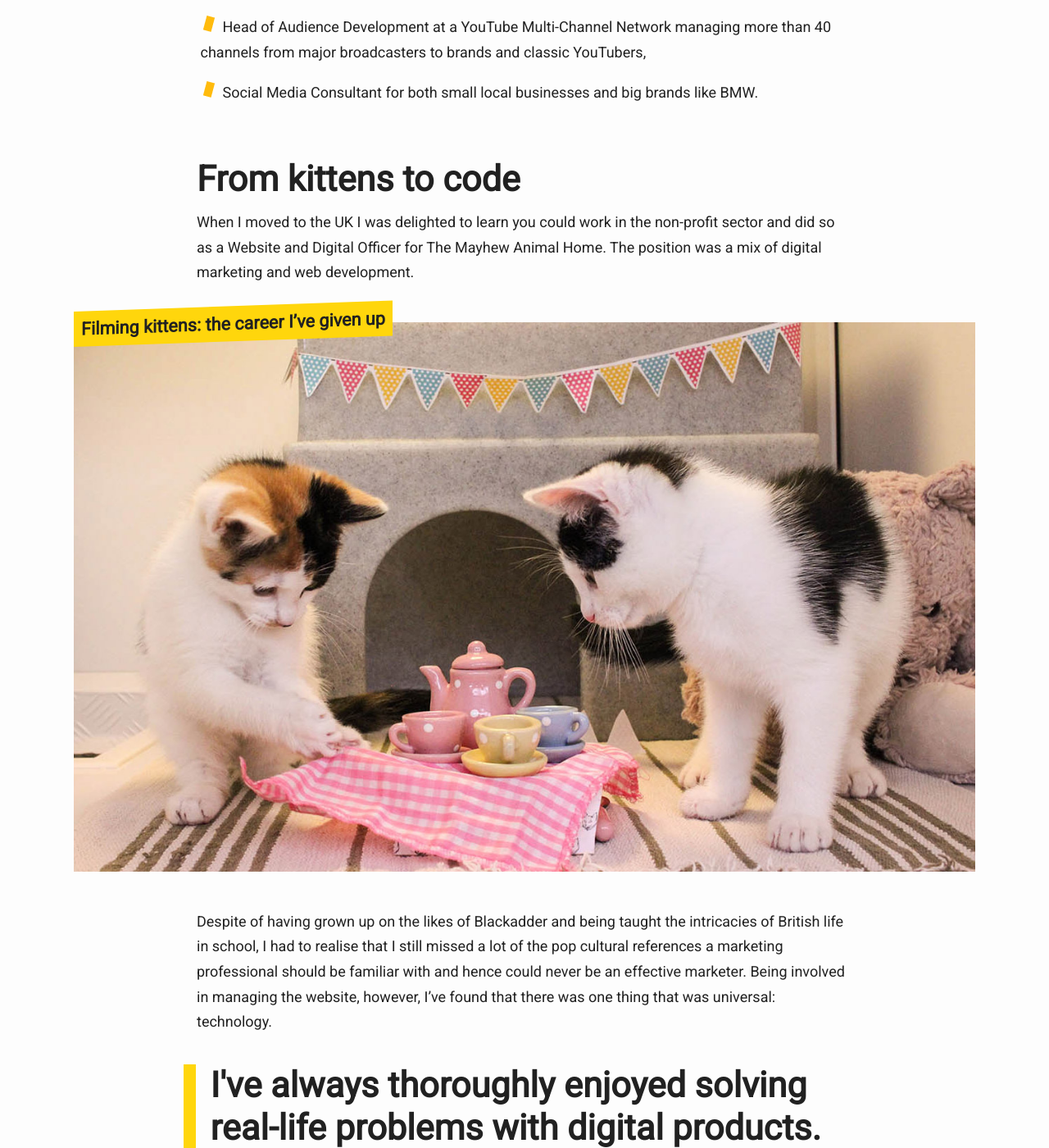
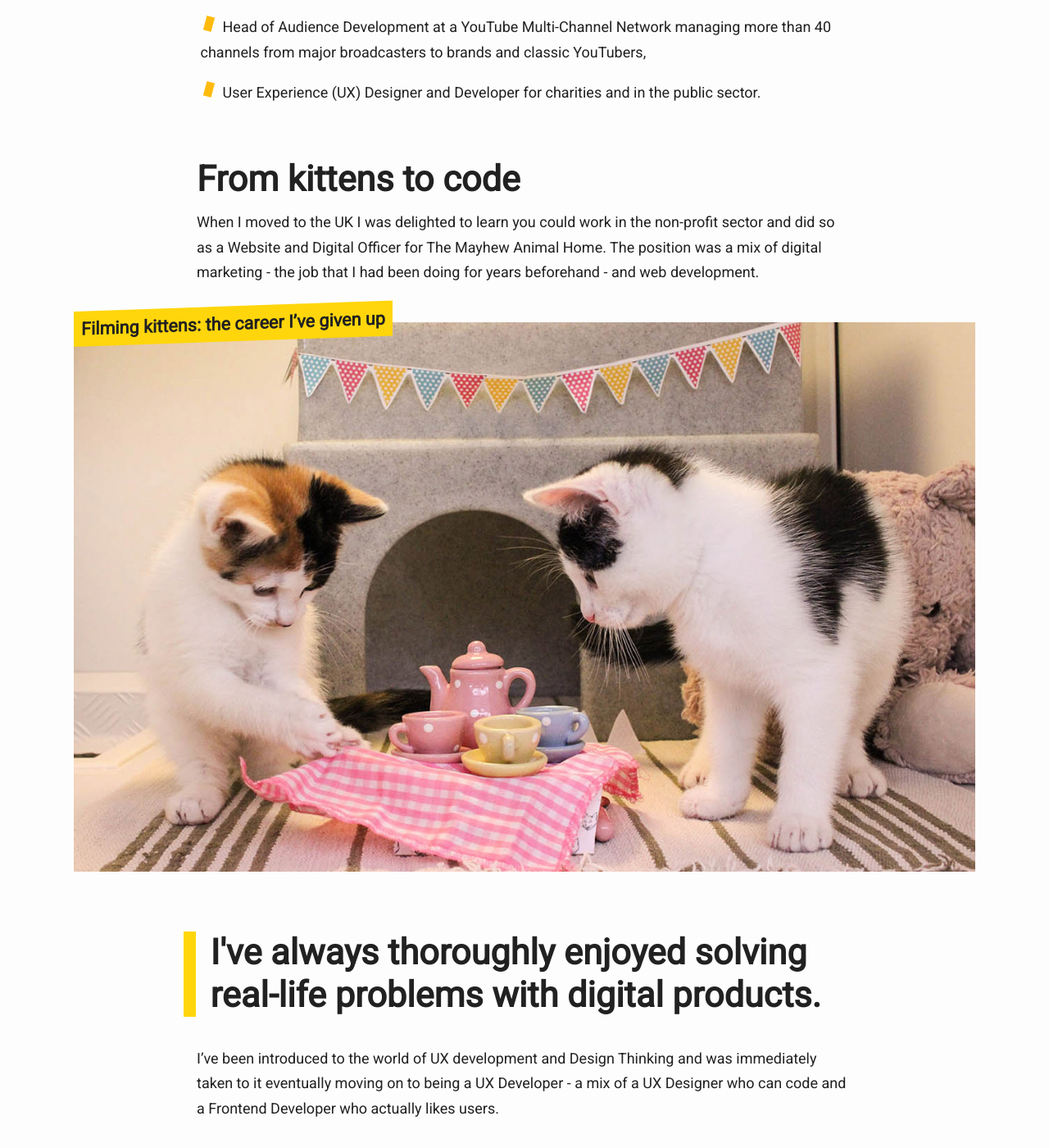
Before and after one commit to krisztin/cuddly-wixen, a Jekyll site: the page built from about.md, in a window 1280 px wide and 1400 px high, scrolled down 650 px. Shown: the whole window at 82% size. Built offline with Jekyll 4.4.1, drawn with Linux system fonts in a browser that asks for light colours; some of the changed text lies outside the part shown.

Commit message:
updated the about page to reflect changes in career

```diff
--- a/about.md
+++ b/about.md
@@ -5,28 +5,28 @@ title: About
 
 From videos to social media posts, emails and websites this digital veteran has seen it all and made it organically convert better. The secret? Knowing who the audience is and what they want and anticipating their needs; mainly by looking at lots of analytics dashboards and Excel spreadsheets but also by gathering user feedback.
 
-## In the last 15ish years I was:
+## In the last 20ish years I was:
 
-- User Experience Consultant for British charities and small businesses,
+- Social Media Consultant for both small local businesses and big brands like BMW,
 - Head of Audience Development at a YouTube Multi-Channel Network managing more than 40 channels from major broadcasters to brands and classic YouTubers,
-- Social Media Consultant for both small local businesses and big brands like BMW.
+- User Experience (UX) Designer and Developer for charities and in the public sector.
 
 ## From kittens to code
 
-When I moved to the UK I was delighted to learn you could work in the non-profit sector and did so as a Website and Digital Officer for The Mayhew Animal Home. The position was a mix of digital marketing and web development.
+When I moved to the UK I was delighted to learn you could work in the non-profit sector and did so as a Website and Digital Officer for The Mayhew Animal Home. The position was a mix of digital marketing - the job that I had been doing for years beforehand - and web development.
 
 {% include img.html file='teapawty.jpg' alt='kitten teapawty' caption='Filming kittens: the career I’ve given up' %}
 
-Despite of having grown up on the likes of Blackadder and being taught the intricacies of British life in school, I had to realise that I still missed a lot of the pop cultural references a marketing professional should be familiar with and hence could never be an effective marketer. Being involved in managing the website, however, I’ve found that there was one thing that was universal: technology.
-
 <p class="skim">I've always thoroughly enjoyed solving real-life problems with digital products.</p>
 
-My job has allowed me to get a taste of UX development and I was immediately taken to it.
+I've been introduced to the world of UX development and Design Thinking and was immediately taken to it eventually moving on to being a UX Developer - a mix of a UX Designer who can code and a Frontend Developer who actually likes users.
 
 ## I ❤️ <span class="a11ytxt">love</span> accessibility
+
 **Accessibility is not just about screen readers**, blind users and not forgetting about proper contrast levels. It is so much more. It’s about properly sized touch targets, thinking about slow internet connections and readability, to name a few... When done right accessibility actually **adds a lot to the usability of your interface**.
 
 ## Behind the scenes
+
 Avid hiker, rower and biker (but still spend way too much time sitting in front of the computer), lover of science fiction...never seen Star Wars.
 
 {% include img.html file='bacsi.jpg' alt='coloured black and white photo' caption="Oh and I also colour. With Photoshop because it's easier to stay in the lines there." %}
```
